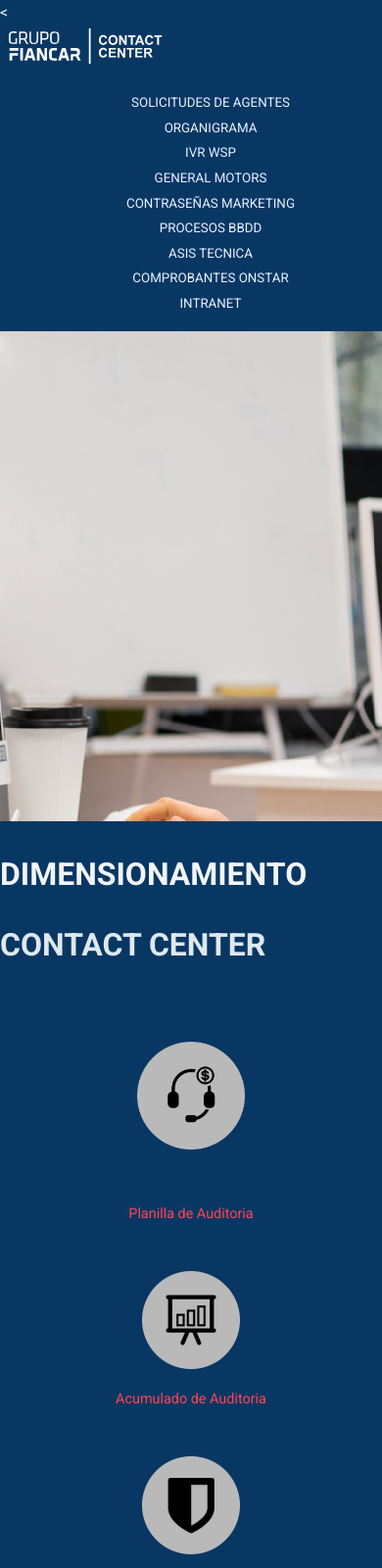
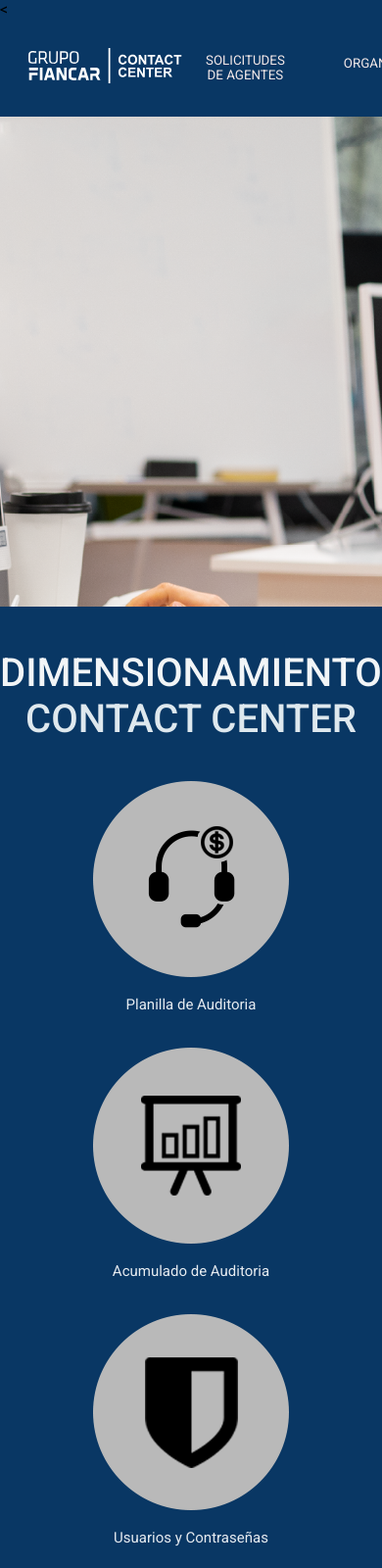
Before and after one commit to Rodrilundain/DimenTest, a plain HTML site: page index.html in a window 390 px wide. Shown: the top 1600 px of the page at 98% size. Drawn offline with Linux system fonts and the light colour scheme.

Commit message:
Update styles1.css

```diff
--- a/styles1.css
+++ b/styles1.css
@@ -1,227 +1,156 @@
-/* =====================================================
-   DIMENSIONAMIENTO CONTACT CENTER – CSS v3.0
-   Mejora 300 %: accesible, responsive, performance‑ready
-   ===================================================== */
-
-/* ─────────── VARIABLES GLOBALES ─────────── */
-:root {
-  /* Paleta */
-  --clr-bg: #093764;
-  --clr-bg-light: #0e4a8c;
-  --clr-text: #e8f1ff;
-  --clr-accent: #e2001a;
-  --clr-accent-light: #ff4450;
-
-  /* Tipografía */
-  --ff-main: "Roboto", system-ui, -apple-system, sans-serif;
-
-  /* Dimensiones & sombras */
-  --sp: 1rem;                   /* spacing base */
-  --radius: 0.5rem;
-  --shadow-s: 0 2px 4px rgba(0, 0, 0, .25);
-  --shadow-m: 0 4px 8px rgba(0, 0, 0, .35);
-
-  /* Z‑index helpers */
-  --z-nav: 1000;
-  --z-hero: 900;
+/* General styles */
+body {
+    padding: 0;
+    margin: 0;
+    font-family: "Roboto", sans-serif;
+    font-weight: 400;
 }
 
-/* MODO OSC URO AUTOMÁTICO (prefers‑color‑scheme) */
-@media (prefers-color-scheme: dark) {
-  :root {
-    --clr-bg: #04244a;
-    --clr-bg-light: #093764;
-    --clr-text: #cad8f4;
-  }
+.roboto-regular {
+    font-family: "Roboto", sans-serif;
+    font-weight: 100;
+    font-style: normal;
 }
 
-/* ─────────── RESET / BASE ─────────── */
-*,
-*::before,
-*::after { box-sizing: border-box; }
-
-html { scroll-behavior: smooth; }
-
-body {
-  margin: 0;
-  font-family: var(--ff-main);
-  background: var(--clr-bg);
-  color: var(--clr-text);
-  line-height: 1.6;
-  /* Antialiasing cross‑browser */
-  -webkit-font-smoothing: antialiased;
-  -moz-osx-font-smoothing: grayscale;
+#cont {
+    width: 100%;
+    background-color: #093764;
 }
 
-a {
-  text-decoration: none;
-  color: inherit;
-  transition: color .25s ease;
+#cont-nav {
+    width: 100%;
+    max-width: 1366px;
+    margin: 0 auto;
+    display: flex;
+    align-items: center;
+    justify-content: space-between;
+    padding: 0 20px;
+    height: 100px;
+    box-sizing: border-box;
 }
 
-a:focus-visible { outline: 2px dashed var(--clr-accent); }
-
-/* ─────────── HEADER & NAV ─────────── */
-header {
-  background: var(--clr-bg);
-  position: sticky;
-  top: 0;
-  z-index: var(--z-nav);
-  box-shadow: var(--shadow-s);
+#logo {
+    display: flex;
+    align-items: center;
+    justify-content: space-between;
+    width: 100%;
 }
 
-.nav-bar {
-  max-width: 1366px;
-  margin-inline: auto;
-  padding: calc(var(--sp) * .75) var(--sp);
-  display: flex;
-  flex-wrap: wrap;
-  align-items: center;
-  justify-content: space-between;
+#logo img {
+    flex-shrink: 0;
+    margin-right: 20px;
 }
 
-.logo img { height: 50px; }
-
-.nav-links {
-  list-style: none;
-  display: flex;
-  gap: calc(var(--sp) * 1.25);
-  flex-wrap: wrap;
+#lista ul {
+    list-style: none;
+    padding: 0;
+    margin: 0;
+    display: flex;
+    gap: 60px;
 }
 
-.nav-links a {
-  font-size: clamp(.85rem, 1vw + .4rem, 1rem);
-  position: relative;
+#lista ul li a {
+    text-decoration: none;
+    font-size: 20px;
+    color: #f3e8e8;
+    transition: color 0.3s ease;
 }
 
-.nav-links a::after {
-  content: "";
-  position: absolute;
-  left: 0; bottom: -4px;
-  width: 0%; height: 2px;
-  background: var(--clr-accent);
-  transition: width .35s ease;
+#lista ul li a:hover {
+    color: red;
 }
 
-.nav-links a:hover,
-.nav-links a:focus-visible {
-  color: var(--clr-accent);
+/* Banner section */
+.slide {
+    width: 100%;
+    height: auto;
+    text-align: center;
 }
 
-.nav-links a:hover::after,
-.nav-links a:focus-visible::after { width: 100%; }
-
-/* ─────────── HERO / BANNER ─────────── */
-.hero {
-  position: relative;
-  text-align: center;
-  isolation: isolate;        /* overlay sin afectar z‑flow */
+#cont-tit-bnr {
+    margin-top: 0px;
+    padding: 20px;
+    text-align: center;
 }
 
-.hero img {
-  width: 100%;
-  height: auto;
-  display: block;
+#tit-uno, #subtit {
+    font-size: 40px;
+    font-weight: 500;
+    color: rgb(230, 237, 241);
+    margin: 0;
+    text-align: center;
 }
 
-.hero::before {              /* overlay */
-  content: "";
-  position: absolute;
-  inset: 0;
-  background: linear-gradient(
-      180deg,
-      rgba(0,0,0,.55) 0%,
-      rgba(0,0,0,.35) 60%,
-      transparent 100%);
-  z-index: -1;
+/* Asegurar color blanco en todos los títulos */
+h1, h2, h3, h4, h5, h6 {
+    color: white;
 }
 
-.hero-text {
-  position: absolute;
-  top: 50%; left: 50%;
-  transform: translate(-50%, -50%);
-  color: var(--clr-text);
-  text-shadow: var(--shadow-s);
-  padding: var(--sp);
+/* Content styles */
+#content {
+    padding: 10px;
+    margin-top: 20px;
 }
 
-.hero-text h1 {
-  font-size: clamp(2rem, 4vw + 1rem, 3.5rem);
-  font-weight: 700;
-  margin: 0;
-  letter-spacing: .03em;
+.titulos h1 {
+    text-align: center;
+    font-size: 40px;
+    color: white; /* ajustado a blanco */
 }
 
-.hero-text h2 {
-  font-size: clamp(1.2rem, 3vw + .5rem, 2rem);
-  font-weight: 400;
-  margin-block: .25rem 0;
-}
-
-/* ─────────── ICON GRID ─────────── */
-.grid-icons {
-  display: grid;
-  grid-template-columns: repeat(auto-fit, minmax(160px, 1fr));
-  gap: calc(var(--sp) * 1.5);
-  padding: calc(var(--sp) * 2);
-  justify-items: center;
-  background: var(--clr-bg-light);
+/* Centrar los botones */
+.ContIcons {
+    display: flex;
+    flex-wrap: wrap;
+    justify-content: center;
+    align-items: center;
+    gap: 20px;
+    padding: 10px;
 }
 
 .icon {
-  text-align: center;
-  transition: transform .3s, box-shadow .3s;
-  border-radius: var(--radius);
-  padding: var(--sp);
+    text-align: center;
+    color: #e2001a;
 }
 
 .icon img {
-  width: 110px;
-  aspect-ratio: 1 / 1;
-  object-fit: contain;
-  transition: transform .3s;
+    width: 200px;
+    height: 200px;
+    object-fit: contain;
 }
 
-.icon p {
-  margin-top: .75rem;
-  font-size: .9rem;
-  color: var(--clr-accent-light);
+.icon a {
+    color: #e6ebf0;
+    font-size: 15px;
+    text-decoration: none;
+    transition: color 0.3s ease;
 }
 
-.icon:hover,
-.icon:focus-within {
-  transform: translateY(-6px);
-  box-shadow: var(--shadow-m);
+.icon a:hover {
+    color: red;
 }
 
-.icon:hover img,
-.icon:focus-within img {
-  transform: scale(1.1) rotate(-2deg);
+/* Efecto hover en imágenes */
+.icon img:hover {
+    transform: scale(1.1);
+    border-color: red;
 }
 
-/* ─────────── MEDIA QUERIES FINOS ─────────── */
+/* Responsividad */
+@media (max-width: 1200px) {
+    .ContIcons {
+        justify-content: center;
+    }
+}
+
 @media (max-width: 768px) {
-  .nav-links { gap: var(--sp); }
-
-  .hero-text h1 { font-size: 2.2rem; }
-  .hero-text h2 { font-size: 1.35rem; }
-
-  .grid-icons {
-    gap: var(--sp);
-    padding: var(--sp) calc(var(--sp) * 1.25);
-  }
+    .ContIcons {
+        justify-content: center;
+    }
 }
 
 @media (max-width: 480px) {
-  .nav-bar {
-    flex-direction: column;
-    gap: var(--sp);
-  }
-
-  .logo img { height: 42px; }
-
-  .nav-links {
-    justify-content: center;
-    gap: .75rem;
-  }
+    .ContIcons {
+        justify-content: center;
+    }
 }
```
